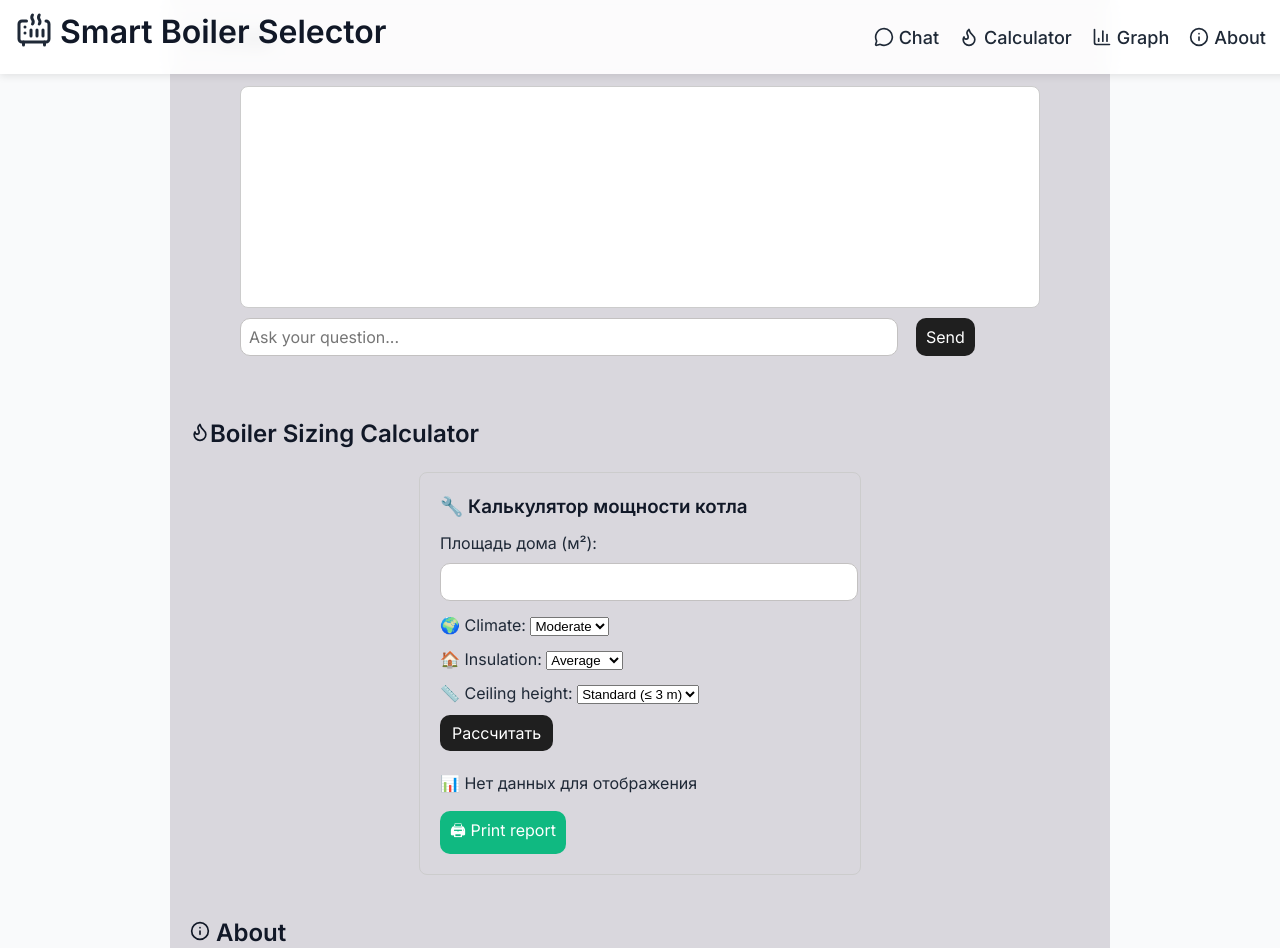
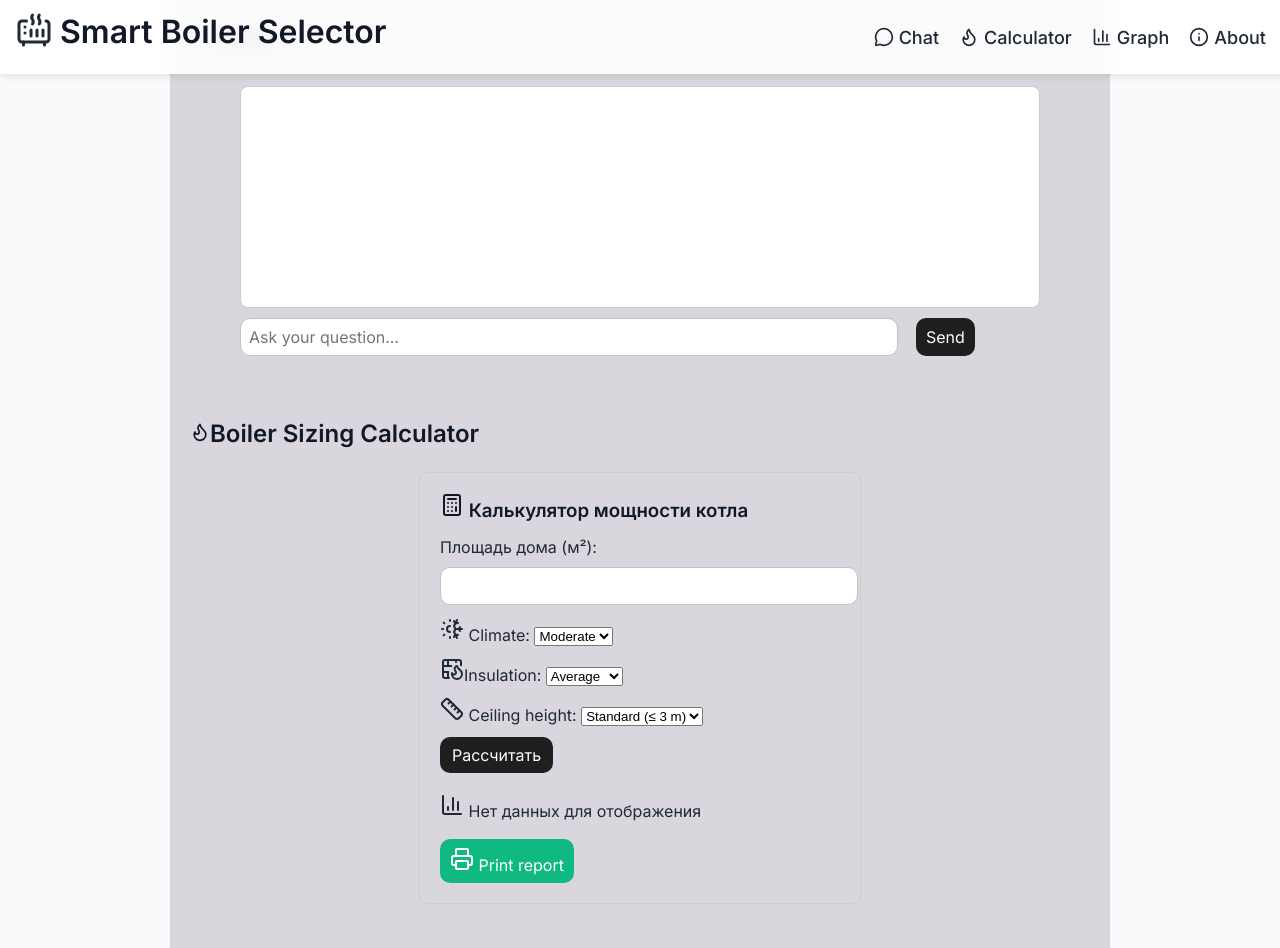
Before and after one commit to Alfaussa/ai-assistant, a Next.js app: page / in a window 1280 px wide. Shown: the top 948 px of the page. Built offline with nearby package versions, Linux system fonts and the light colour scheme.

Commit message:
icons from lucide added

```diff
--- a/app/globals.css
+++ b/app/globals.css
@@ -44,6 +44,7 @@ button {
   cursor: pointer;
   border: none;
   transition: background-color 0.2s;
+
 }
 
 button:hover {
--- a/components/BoilerCalculator.js
+++ b/components/BoilerCalculator.js
@@ -1,8 +1,9 @@
 "use client"
 
 import { useState } from "react";
-import BoilerChart
- from "./BoilerChart";
+import BoilerChart from "./BoilerChart";
+import { Calculator, SunSnow, BrickWallFire, Ruler, Printer, SquareCheckBig} from "lucide-react";
+
 export default function BoilerCalculator(){
 
 const [area, setArea] = useState('');
@@ -47,7 +48,7 @@ const calculatePower = () => {
 return(
 
    <div style={{ maxWidth: 400, margin: "20px auto", padding: 20, border: "1px solid #ccc", borderRadius: 8 }}>
-      <h3>🔧 Калькулятор мощности котла</h3>
+      <h3>  <Calculator /> Калькулятор мощности котла</h3>
       <label>
         Площадь дома (м²):
         <input
@@ -58,7 +59,7 @@ return(
         />
       </label>
         <div style={{ marginBottom: 10 }}>
-        <label>🌍 Climate: </label>
+        <label><SunSnow /> Climate: </label>
         <select value={climate} onChange={(e) => setClimate(e.target.value)}>
           <option value="0.9">Warm</option>
           <option value="1.0">Moderate</option>
@@ -66,7 +67,7 @@ return(
         </select>
       </div>
        <div style={{ marginBottom: 10 }}>
-        <label>🏠 Insulation: </label>
+        <label><BrickWallFire />Insulation: </label>
         <select
           value={insulation}
           onChange={(e) => setInsulation(e.target.value)}
@@ -77,7 +78,7 @@ return(
         </select>
       </div>
       <div style={{ marginBottom: 10 }}>
-        <label>📏 Ceiling height: </label>
+        <label><Ruler /> Ceiling height: </label>
         <select
           value={ceiling}
           onChange={(e) => setCeiling(e.target.value)}
@@ -91,13 +92,13 @@ return(
       </button>
       {power && (
         <p style={{ marginTop: 15 }}>
-          ✅ Recommended boiler power: <strong>{power} кВт</strong>
+          <SquareCheckBig /> Recommended boiler power: <strong>{power} кВт</strong>
         </p>
       )}
        <BoilerChart history={history} setHistory={setHistory}/>
 
         <button onClick={printReport} style={{ background: "#10b981" }}>
-        🖨 Print report
+        <Printer /> Print report
       </button>
     </div>
 
--- a/components/BoilerChart.js
+++ b/components/BoilerChart.js
@@ -2,11 +2,13 @@
 import {
   BarChart, Bar, XAxis, YAxis, CartesianGrid, Tooltip, Legend,
 } from "recharts";
+import {ChartColumn, Trash } from "lucide-react";
+
 
 export default function BoilerChart({history, setHistory}){
 
   if (!history || history.length === 0) {
-    return <p style={{ marginTop: 20 }}>📊 Нет данных для отображения</p>;
+    return <p style={{ marginTop: 20 }}><ChartColumn/> Нет данных для отображения</p>;
   }
 //  const data = [
 //     { area: 50, power: 5 },
@@ -23,7 +25,7 @@ const clearHistory = () => setHistory([]);
 <div>
 
         <div style={{ marginTop: 30 }}>
-          <h3>📊 Calculation history</h3>
+          <h3><ChartColumn /> Calculation history</h3>
 
           <button
         onClick={clearHistory}
@@ -35,7 +37,7 @@ const clearHistory = () => setHistory([]);
           borderRadius: "6px",
         }}
       >
-        ❌ Clear history
+        <Trash />Clear history
       </button>
           <table border="1" cellPadding="6" style={{ marginBottom: 20, borderCollapse: "collapse" }}>
             <thead>
```
